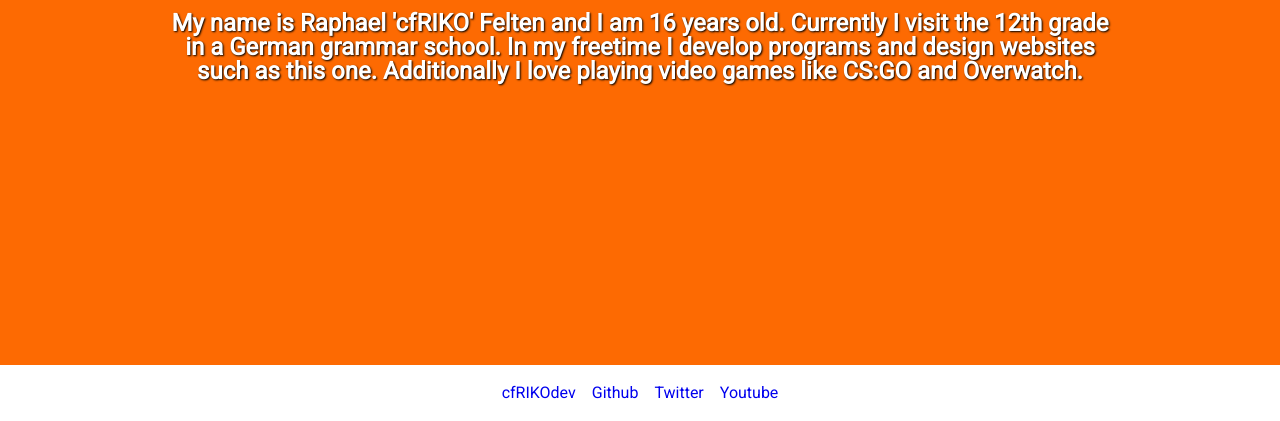
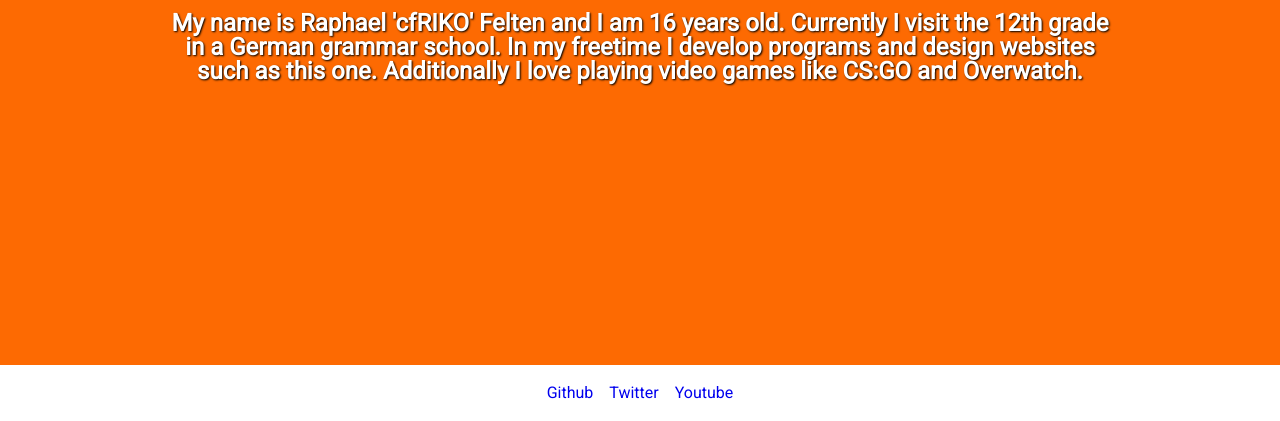
Before and after one commit to cfRIKO/website, a website: page public/about.html in a window 1280 px wide. Shown: the part 379-800 px from the top of the page. Drawn offline with Linux system fonts and the light colour scheme.

Commit message:
Removed old link

```diff
--- a/public/about.html
+++ b/public/about.html
@@ -30,7 +30,6 @@
     </div>
   </main>
   <footer>
-    <a href="http://organization.cfriko.com" class="footerlink">cfRIKOdev</a>
     <a href="https://github.com/cfRIKO" class="footerlink">Github</a>
     <a href="https://twitter.com/RikoCf" class="footerlink">Twitter</a>
     <a href="https://www.youtube.com/channel/UCnvYP-7lDp6S-xtShiR43sQ" class="footerlink">Youtube</a>
```
Also changed, not shown: public/contact.html (+0 -1 lines), public/projects.html (+0 -1 lines).
